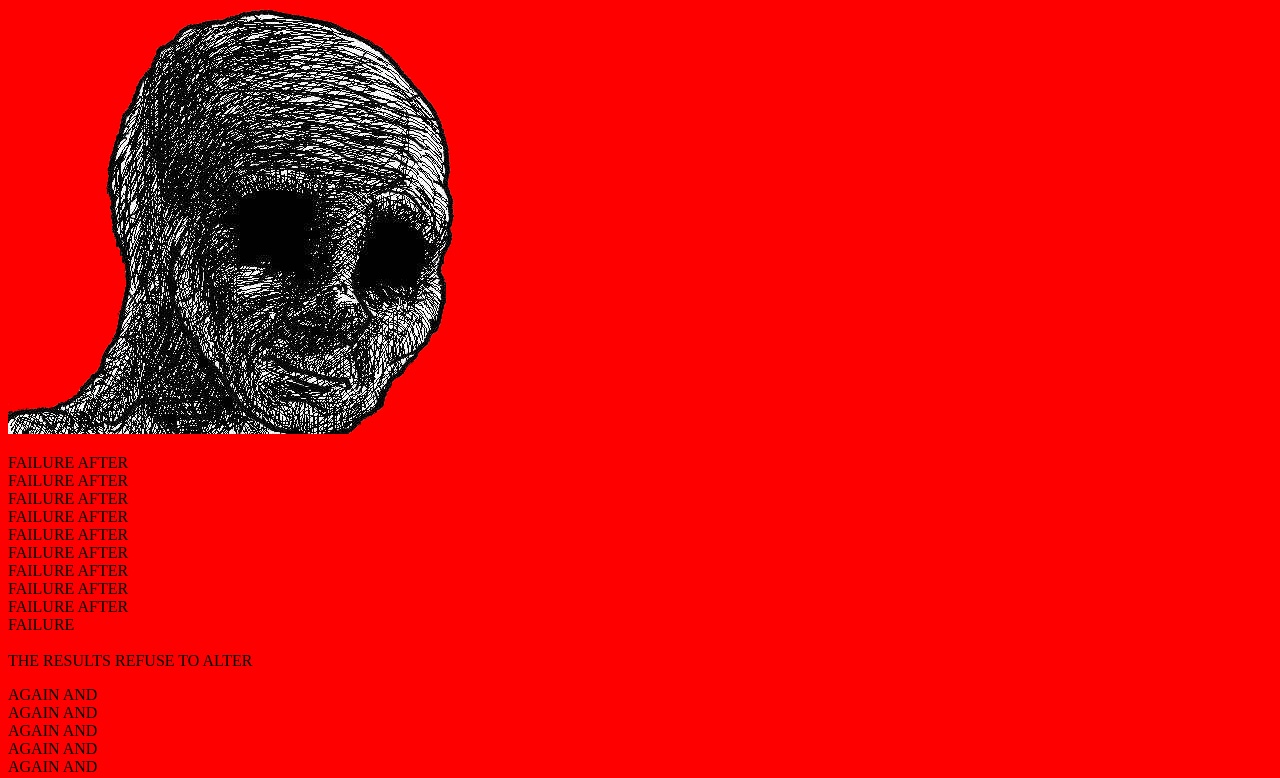
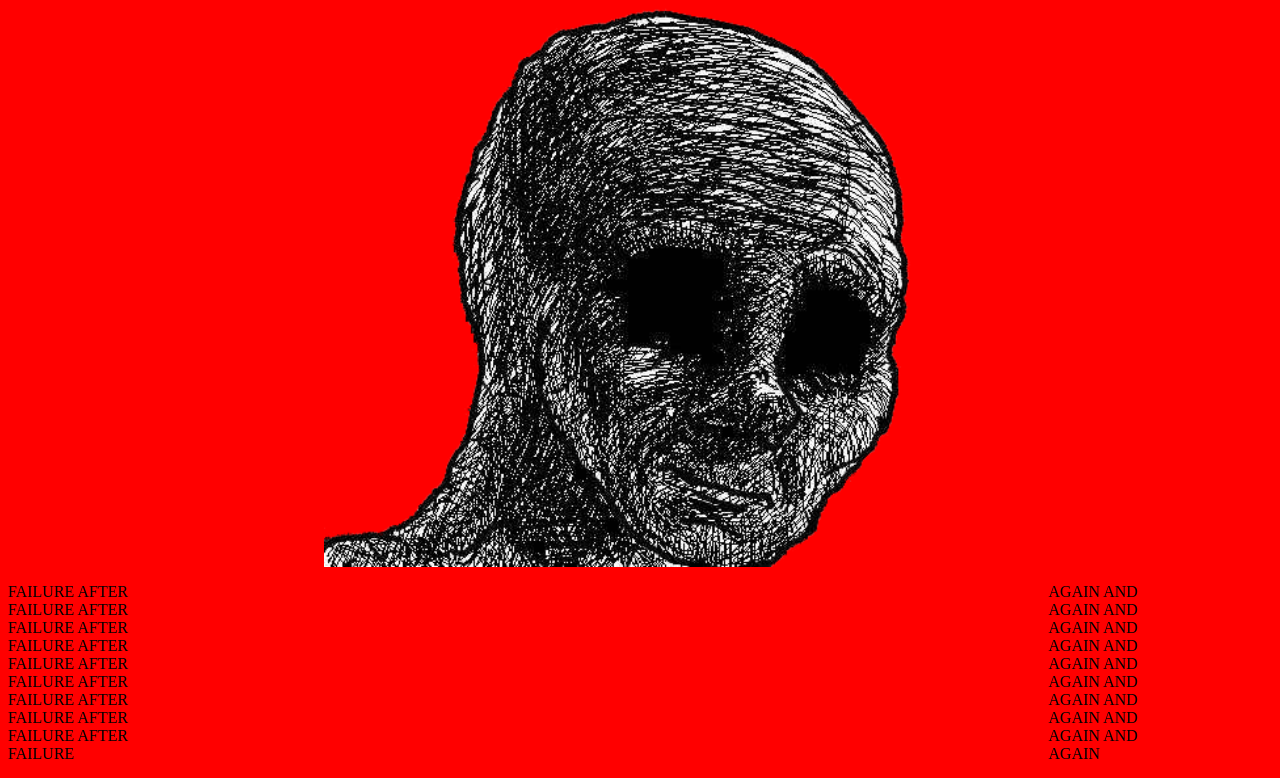
Before and after one commit to drv180000/cool-website, a plain HTML site: page index.html in a window 1280 px wide. Shown: the part 73-851 px from the top of the page. Drawn offline with Linux system fonts and the light colour scheme.

Commit message:
formatting

```diff
--- a/index.html
+++ b/index.html
@@ -12,6 +12,7 @@
         font-weight: bold;
         font-family: sans-serif;
         display: block;
+        text-align: center;
       }
       body{
         background-color: red;
@@ -19,17 +20,25 @@
       .fail{
         font-style: normal;
         color: #000000;
+        float: left;
+      }
+      .center{
+        display: block;
+        margin-left: auto;
+        margin-right: auto;
+        width: 50%;
       }
       .again{
         font-style: normal;
         color: #000000;
+        float: right;
       }
     </style>
   </head>
   <body>
     <h1>P A I N</h1>
 
-    <img src="pain.png" alt="Pain">
+    <img src="pain.png" alt="Pain" class="center">
     <p class="fail">
       FAILURE AFTER<br>
       FAILURE AFTER<br>
@@ -56,6 +65,8 @@
       AGAIN AND<br>
       AGAIN AND<br>
       AGAIN<br>
+      <br>
+      MY FAITH BEGINS TO FALTER
     </p>
 
     <script>
```
